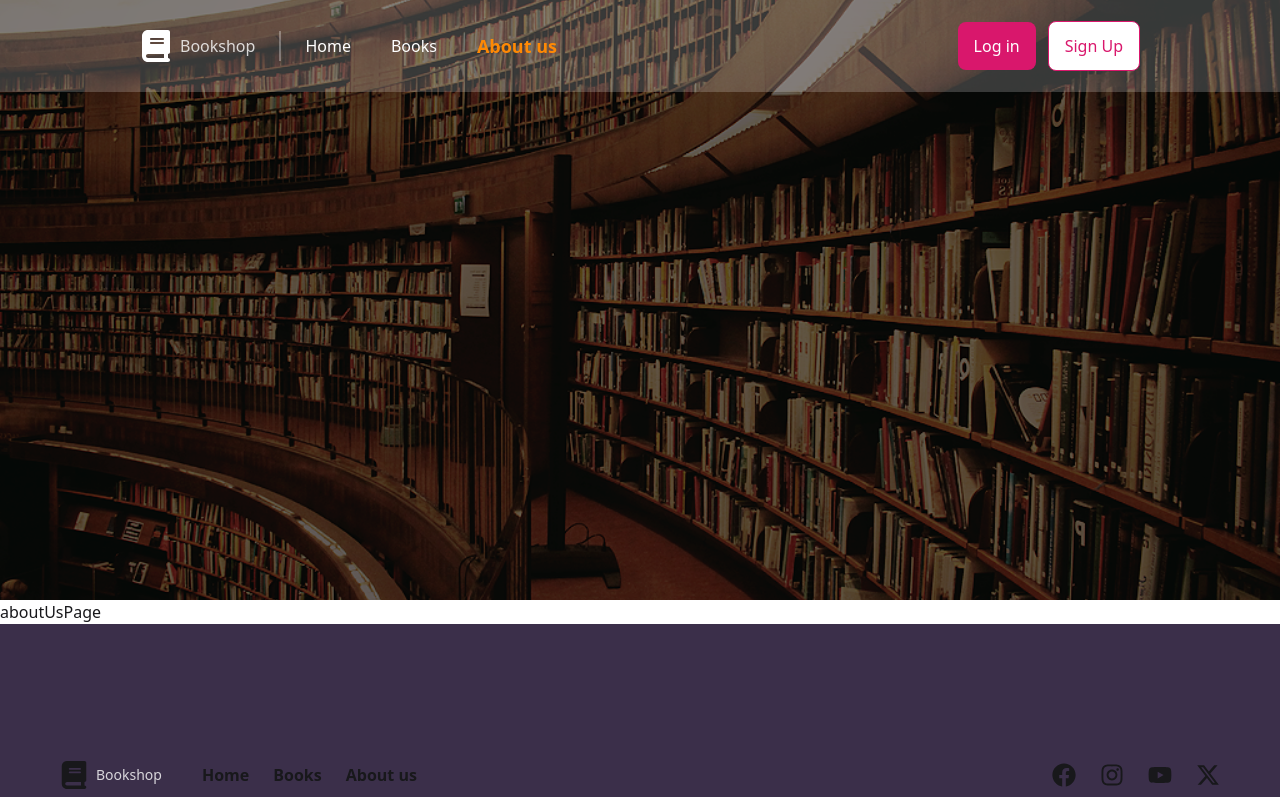
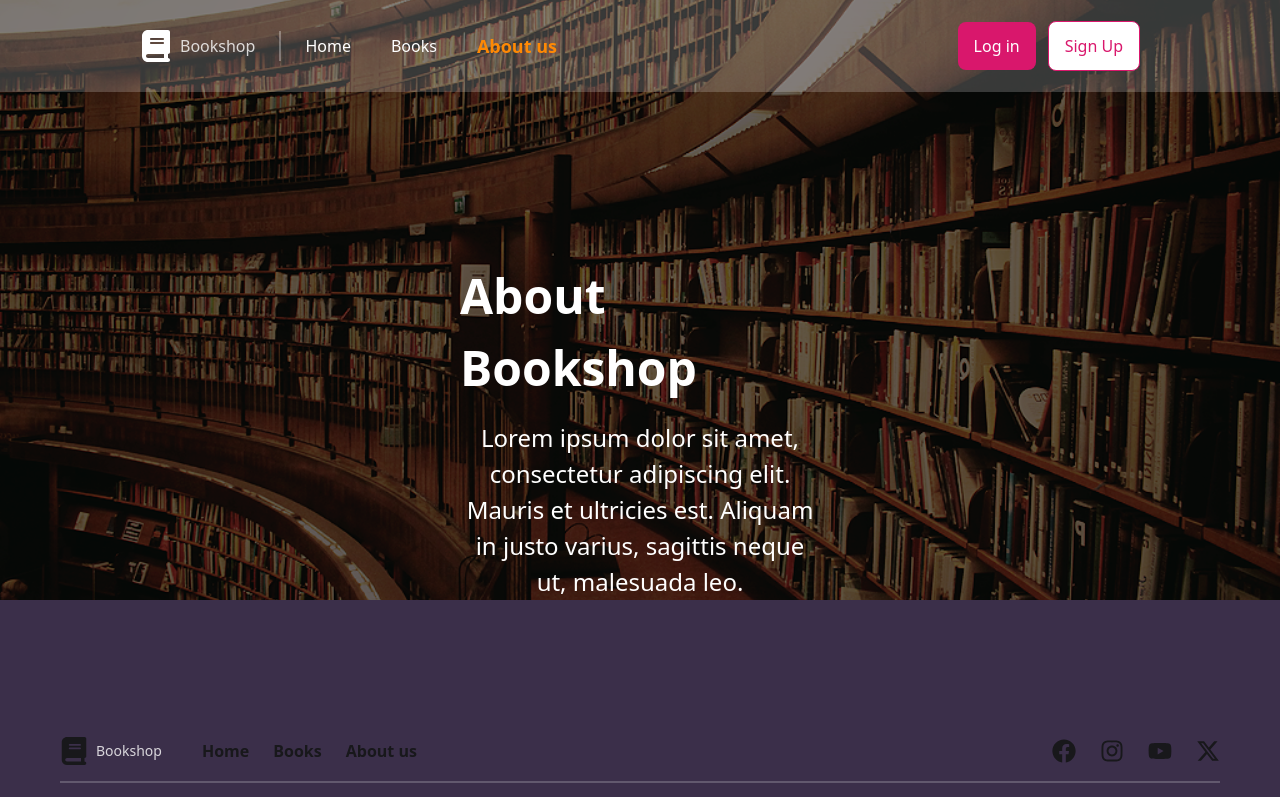
Before and after one commit to Mohammed-Rafat76/Boook-Store, a React (Vite) app: page /aboutUs in a window 1280 px wide. Shown: the top 797 px of the page. Built offline with nearby package versions, Linux system fonts and the light colour scheme.

Commit message:
done about book shop component

```diff
--- /dev/null
+++ b/src/Component/AboutComponenet/AboutBookshop.jsx
@@ -0,0 +1,14 @@
+export default function AboutBookshop() {
+  return (
+    <div className="relative">
+      <div className="absolute xl:-top-85 md:-top-40 -top-30 flex flex-col justify-center items-center xl:px-115 md:px-50 px-15 gap-4 ">
+        <h1 className="font-bold xl:text-[48px] lg:text-[38px] md:text-[28px] text-[18px] text-[#ffffff]">About Bookshop</h1>
+        <p className="font-normal text-center xl:text-[24px] lg:text-[20px] md:text-[15px] text-[10px] text-[#ffffff]">
+          Lorem ipsum dolor sit amet, consectetur adipiscing elit. Mauris et
+          ultricies est. Aliquam in justo varius, sagittis neque ut, malesuada
+          leo.
+        </p>
+      </div>
+    </div>
+  );
+}
--- a/src/Pages/aboutUsPage.jsx
+++ b/src/Pages/aboutUsPage.jsx
@@ -1,7 +1,9 @@
-import React from 'react'
+import AboutBookshop from "../Component/AboutComponenet/AboutBookshop";
 
 export default function AboutUsPage() {
   return (
-    <div>aboutUsPage</div>
+    <div>
+      <AboutBookshop/>
+    </div>
   )
 }
```
